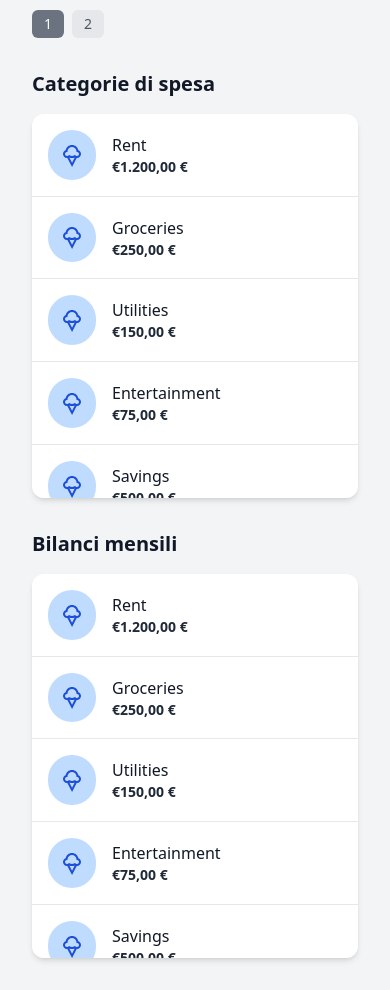
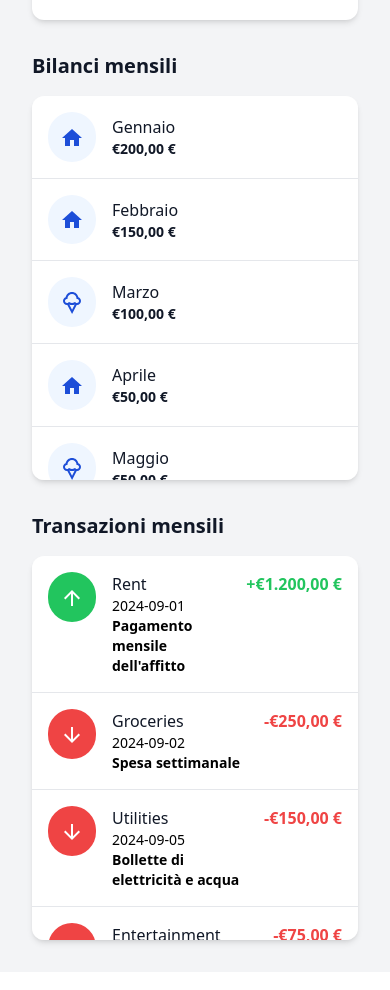
Before and after one commit to Mattia471/finance-dashboard-app, a React (Vite) app: page / in a window 390 px wide. Shown: the part 900-1890 px from the top of the page. Built offline with nearby package versions, Linux system fonts and the light colour scheme.

Commit message:
fix: layout and styles

```diff
--- a/src/components/BaseLayout.tsx
+++ b/src/components/BaseLayout.tsx
@@ -25,15 +25,18 @@ const Layout = ({children}) => {
                     </div>
                 </div>
 
+                <div className="flex flex-col md:flex-row md:space-x-4">
+                    <div className="p-4 w-full">
+                        {children && children[3]}
+                    </div>
+                </div>
+
                 {/* Seconda riga */}
                 <div className="flex flex-col md:flex-row md:space-x-4">
-                    <div className="flex-2 p-4 md:w-2/4">
-                        {children && children[3]}
-                    </div>
-                    <div className="flex-1 p-4">
+                    <div className="p-4 md:w-1/3">
                         {children && children[4]}
                     </div>
-                    <div className="flex-1 p-4">
+                    <div className="p-4 md:w-2/3">
                         {children && children[5]}
                     </div>
                 </div>
--- a/src/components/CardList.tsx
+++ b/src/components/CardList.tsx
@@ -1,21 +1,42 @@
-import {IcecreamOutlined} from "@mui/icons-material";
+import {CalendarMonth, Home, IcecreamOutlined, LocalHospital, ShoppingBasket} from "@mui/icons-material";
 import {formatCurrency} from "../utils.tsx";
+import {useEffect, useState} from "react";
 
-const CardList = ({transactions}) => {
+const hobbyIcons = [<Home/>, <ShoppingBasket/>, <IcecreamOutlined/>, <LocalHospital/>];
+
+const CardList = ({transactions, type}) => {
+    const [transactionsList, setTransactionsList] = useState(transactions);
+
+    useEffect(() => {
+        setTransactionsList(transactions);
+    }, [transactions]);
     return (
         <div className="bg-white rounded-xl shadow-md overflow-y-scroll w-full max-h-96">
             <ul className="divide-y divide-gray-200">
                 {transactions.map((transaction, index) => (
-                    <li key={index} className="p-4 flex items-center space-x-4">
+                    <li key={index}
+                        onClick={() => {
+                            const newTransactions = transactionsList.map((t, i) => {
+                                if (i === index) {
+                                    t.selected = !t.selected;
+                                } else {
+                                    t.selected = false;
+                                }
+                                return t;
+                            });
+                            setTransactionsList(newTransactions);
+                        }}
+                        className={`p-4 flex items-center space-x-4 text-gray-900 hover:bg-green-600 hover:text-white cursor-pointer ${transaction.selected ? "bg-green-600 text-white" : ""}`}>
                         {/* Icona transazione */}
                         <div
-                            className={`flex-shrink-0 text-blue-700 rounded-full p-3 bg-blue-200`}>
-                            <IcecreamOutlined/>
+                            className={`flex-shrink-0 rounded-full p-3 bg-blue-50 ${type === "category" ? "text-blue-700" : "text-green-700"}`}>
+                            {type === "category" ?
+                                hobbyIcons[Math.floor(Math.random() * hobbyIcons.length)] : <CalendarMonth/>}
                         </div>
                         {/* Dettagli transazione */}
                         <div className="flex-1">
-                            <p className="text-md font-medium text-gray-900">{transaction.category}</p>
-                            <p className="text-sm font-semibold text-gray-800">€{formatCurrency(transaction.amount)}</p>
+                            <p className="text-md font-medium">{transaction.category}</p>
+                            <p className="text-sm font-semibold">€{formatCurrency(transaction.amount)}</p>
                         </div>
                     </li>
                 ))}
--- a/src/components/Widget.tsx
+++ b/src/components/Widget.tsx
@@ -2,7 +2,7 @@ import {Euro} from "@mui/icons-material";
 import {useEffect, useState} from "react"; // Puoi usare un'icona SVG se non vuoi usare Material UI
 
 const Widget = ({title, valueToShow, color}) => {
-    const [colorClass, setColorClass] = useState("bg-gradient-to-br from-blue-500 to-indigo-600 text-white");
+    const [colorClass, setColorClass] = useState("bg-gradient-to-br from-blue-600 to-indigo-600 text-white");
 
     useEffect(() => {
         switch (color) {
--- a/src/pages/Dashboard.tsx
+++ b/src/pages/Dashboard.tsx
@@ -2,8 +2,10 @@ import React from 'react';
 import {Box} from "@mui/material";
 import BaseLayout from "../components/BaseLayout.tsx";
 import Widget from "../components/Widget.tsx";
-import CardList from "../components/CardList.tsx";
-import TableComponent, {DataRow} from "../components/TableComponent.tsx";
+import {DataRow} from "../components/TableComponent.tsx";
+import MonthsList from "./components/MonthsList.tsx";
+import TransactionsList from "./components/TransactionsList.tsx";
+import MonthBalance from "./components/MonthBalance.tsx";
 
 const rows: DataRow[] = [
     {
@@ -86,13 +88,77 @@ const rows: DataRow[] = [
 ];
 
 
+const monthsData = [
+    {
+        category: "Gennaio",
+        amount: 200,
+        selected: false
+    },
+    {
+        category: "Febbraio",
+        amount: 150,
+        selected: false
+    },
+    {
+        category: "Marzo",
+        amount: 100,
+        selected: false
+    },
+    {
+        category: "Aprile",
+        amount: 50,
+        selected: false
+    },
+    {
+        category: "Maggio",
+        amount: 50,
+        selected: false
+    },
+    {
+        category: "Giugno",
+        amount: 50,
+        selected: false
+    },
+    {
+        category: "Luglio",
+        amount: 50,
+        selected: false
+    },
+    {
+        category: "Agosto",
+        amount: 50,
+        selected: false
+    },
+    {
+        category: "Settembre",
+        amount: 50,
+        selected: true
+    },
+    {
+        category: "Ottobre",
+        amount: 50,
+        selected: false
+    },
+    {
+        category: "Novembre",
+        amount: 50,
+        selected: false
+    },
+    {
+        category: "Dicembre",
+        amount: 50,
+        selected: false
+    }
+]
+
+
 const Dashboard: React.FC = () => {
     return (
         <BaseLayout>
             <Widget
                 title="Entrate nel mese"
                 valueToShow={"€ 1.000,00"}
-                color="green"
+                color="blue"
             />
             <Widget
                 title="Uscite nel mese"
@@ -105,21 +171,41 @@ const Dashboard: React.FC = () => {
                 color="white"
             />
             <Box>
-                <span className="text-xl font-bold text-gray-900">Transazioni recenti</span>
+                <span className="text-xl font-bold text-gray-900">Dettaglio mensile</span>
                 <div className="mt-4">
-                    <TableComponent rows={rows}/>
-                </div>
-            </Box>
-            <Box>
-                <span className="text-xl font-bold text-gray-900">Categorie di spesa</span>
-                <div className="mt-4">
-                    <CardList transactions={rows}/>
+                    <MonthBalance data={{
+                        labels: ['Spese', 'Entrate', 'Investimenti', 'Risparmi'],
+                        datasets: [
+                            {
+                                label: 'Finanze Personali',
+                                data: [300, 500, 200, 100],
+                                backgroundColor: [
+                                    '#FF6384',  // Colore per 'Spese'
+                                    '#36A2EB',  // Colore per 'Entrate'
+                                    '#FFCE56',  // Colore per 'Investimenti'
+                                    '#4BC0C0',  // Colore per 'Risparmi'
+                                ],
+                                hoverBackgroundColor: [
+                                    '#FF6384AA',
+                                    '#36A2EBAA',
+                                    '#FFCE56AA',
+                                    '#4BC0C0AA',
+                                ],
+                            },
+                        ],
+                    }}/>
                 </div>
             </Box>
             <Box>
                 <span className="text-xl font-bold text-gray-900">Bilanci mensili</span>
                 <div className="mt-4">
-                    <CardList transactions={rows}/>
+                    <MonthsList months={monthsData}/>
+                </div>
+            </Box>
+            <Box>
+                <span className="text-xl font-bold text-gray-900">Transazioni mensili</span>
+                <div className="mt-4">
+                    <TransactionsList transactions={rows}/>
                 </div>
             </Box>
         </BaseLayout>
```
